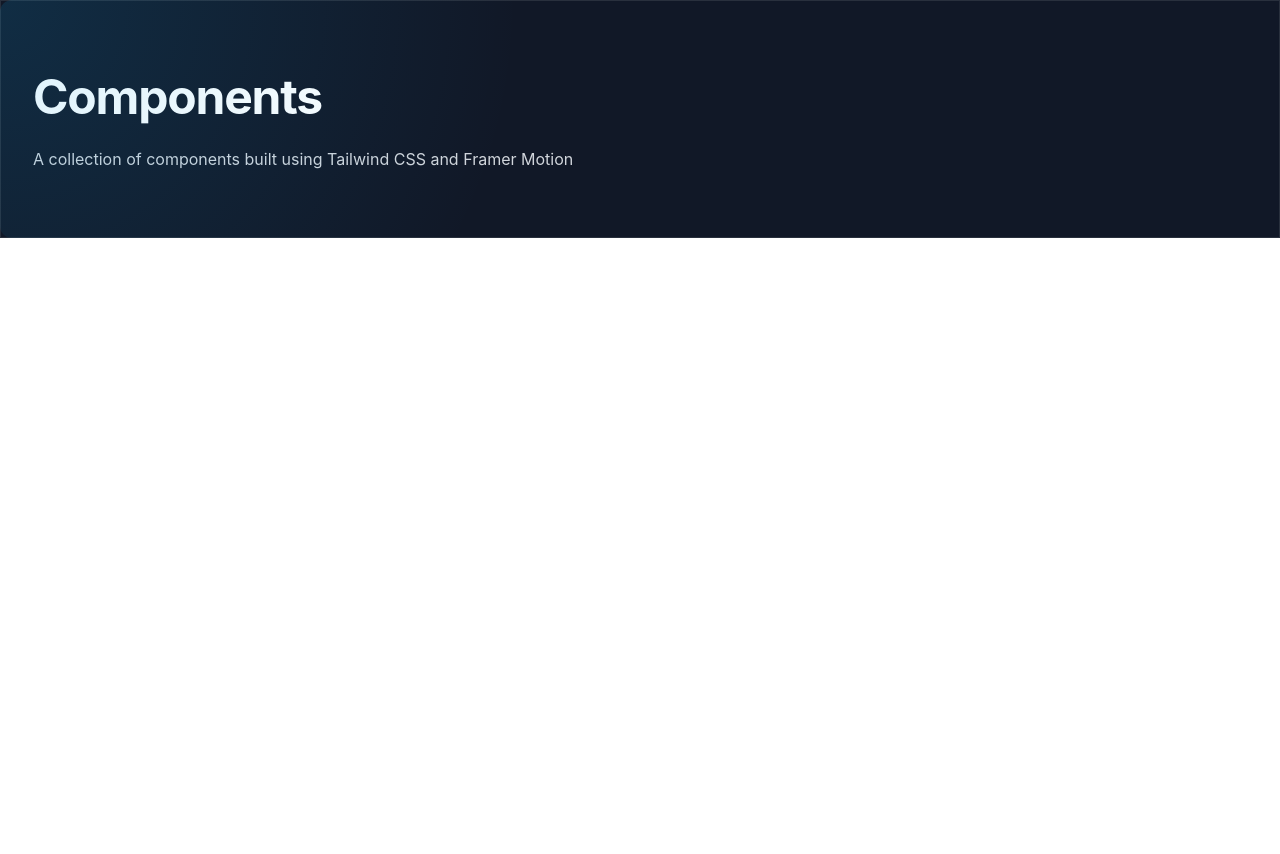
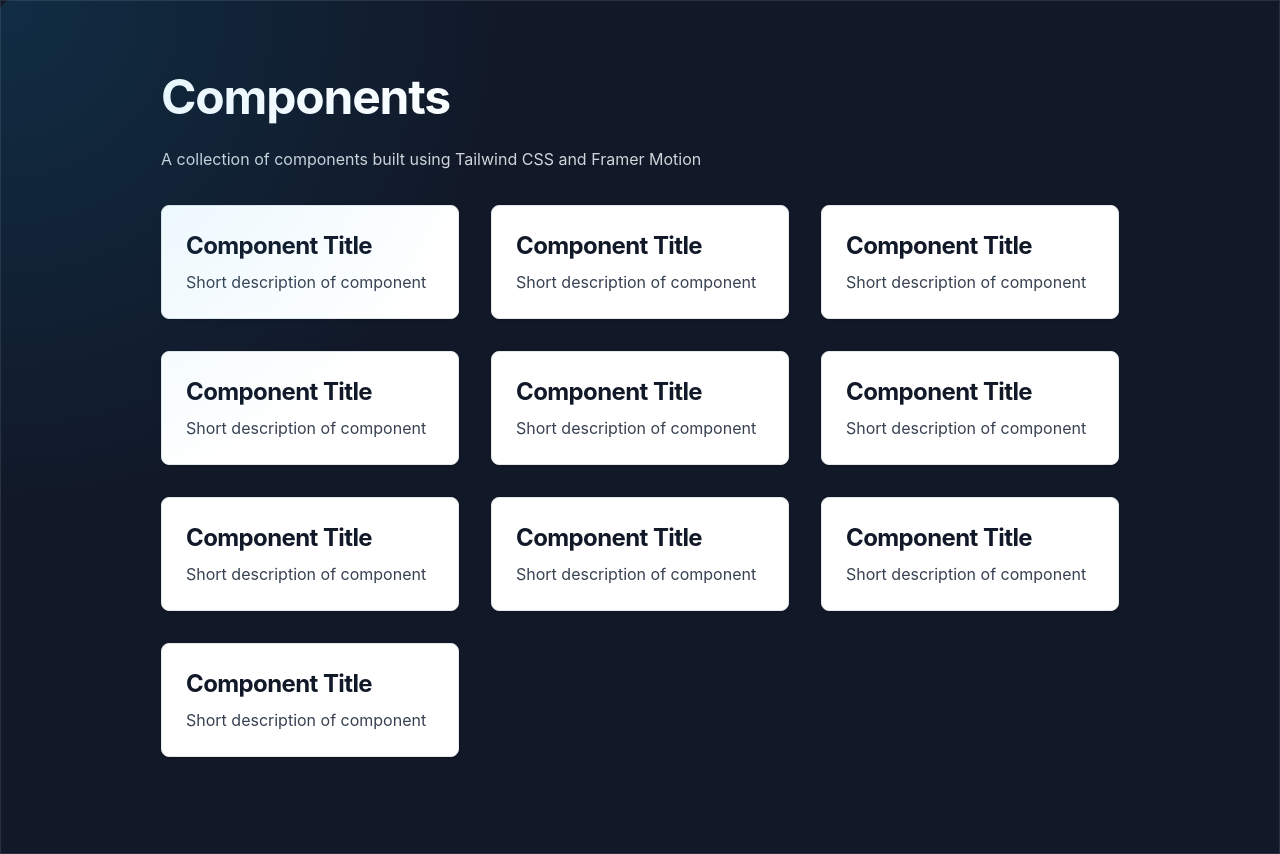
Before and after one commit to mrigankdoshy/components, a React (Vite) app: page / in a window 1280 px wide. Before the commit the page ends 800 px from the top, so only its background shows below. Built offline with nearby package versions, Linux system fonts and the light colour scheme.

Commit message:
Stub card

```diff
--- /dev/null
+++ b/src/components/card/Card.tsx
@@ -0,0 +1,22 @@
+/* eslint-disable jsx-a11y/anchor-is-valid */
+import { ReactNode } from 'react';
+
+type CardProps = Readonly<{
+  children?: ReactNode;
+}>;
+
+export default function Card({ children }: CardProps) {
+  return (
+    <a
+      href="#"
+      className="block max-w-sm p-6 bg-white border border-gray-200 rounded-lg shadow hover:bg-gray-100 dark:bg-gray-800 dark:border-gray-700 dark:hover:bg-gray-700"
+    >
+      <h5 className="mb-2 text-2xl font-bold tracking-tight text-gray-900 dark:text-white">
+        Component Title
+      </h5>
+      <p className="font-normal text-gray-700 dark:text-gray-400">
+        Short description of component
+      </p>
+    </a>
+  );
+}
--- a/src/pages/home/Home.tsx
+++ b/src/pages/home/Home.tsx
@@ -1,5 +1,15 @@
+import Card from 'src/components/card/Card.tsx';
 import Header from 'src/pages/home/Header.tsx';
 
 export default function Home() {
-  return <Header />;
+  return (
+    <div className="flex-col mx-32">
+      <Header />
+      <div className="grid grid-cols-3 gap-8 my-8">
+        {[...Array(10).keys()].map((element) => (
+          <Card key={element} />
+        ))}
+      </div>
+    </div>
+  );
 }
```
Also changed, not shown: .eslintrc.json.
